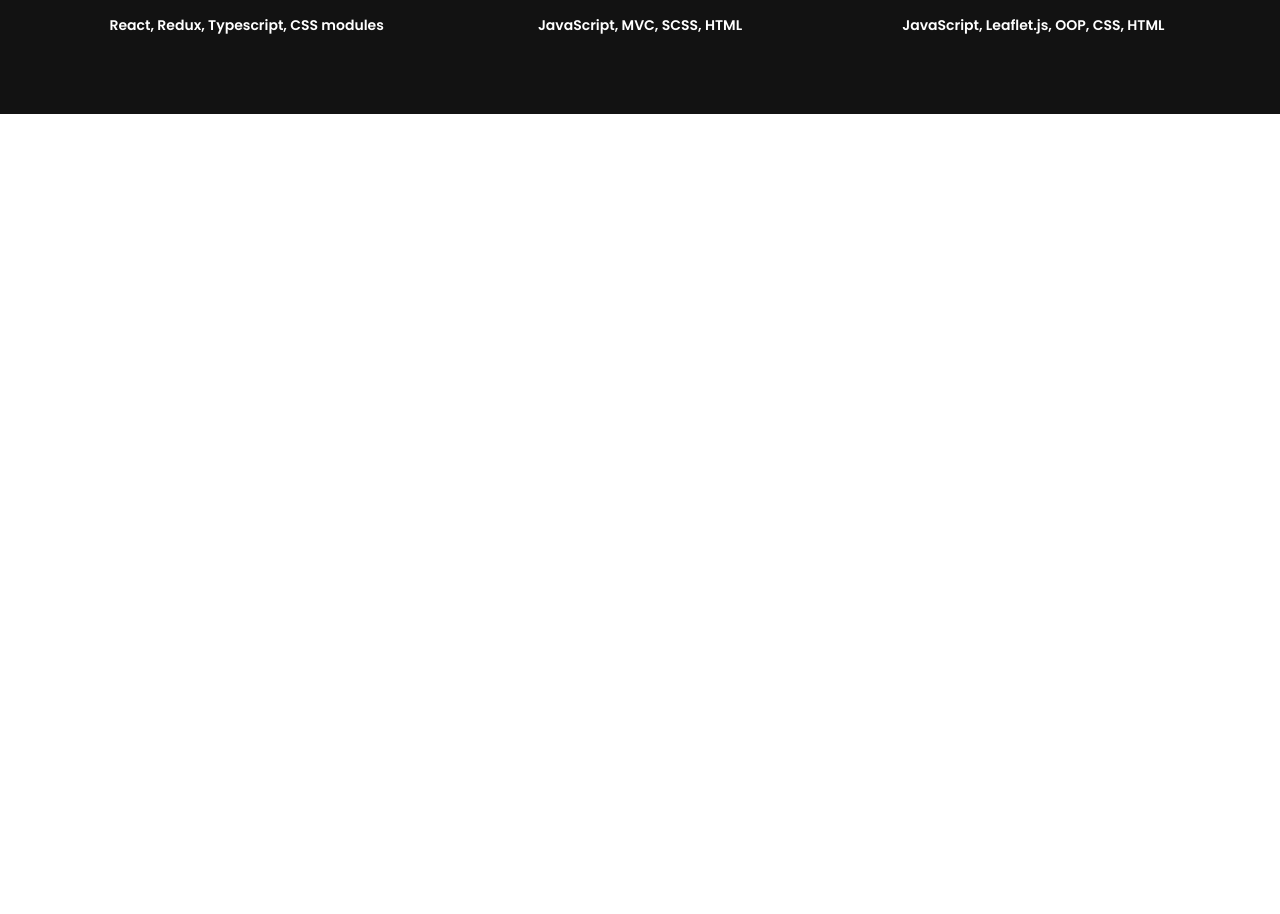
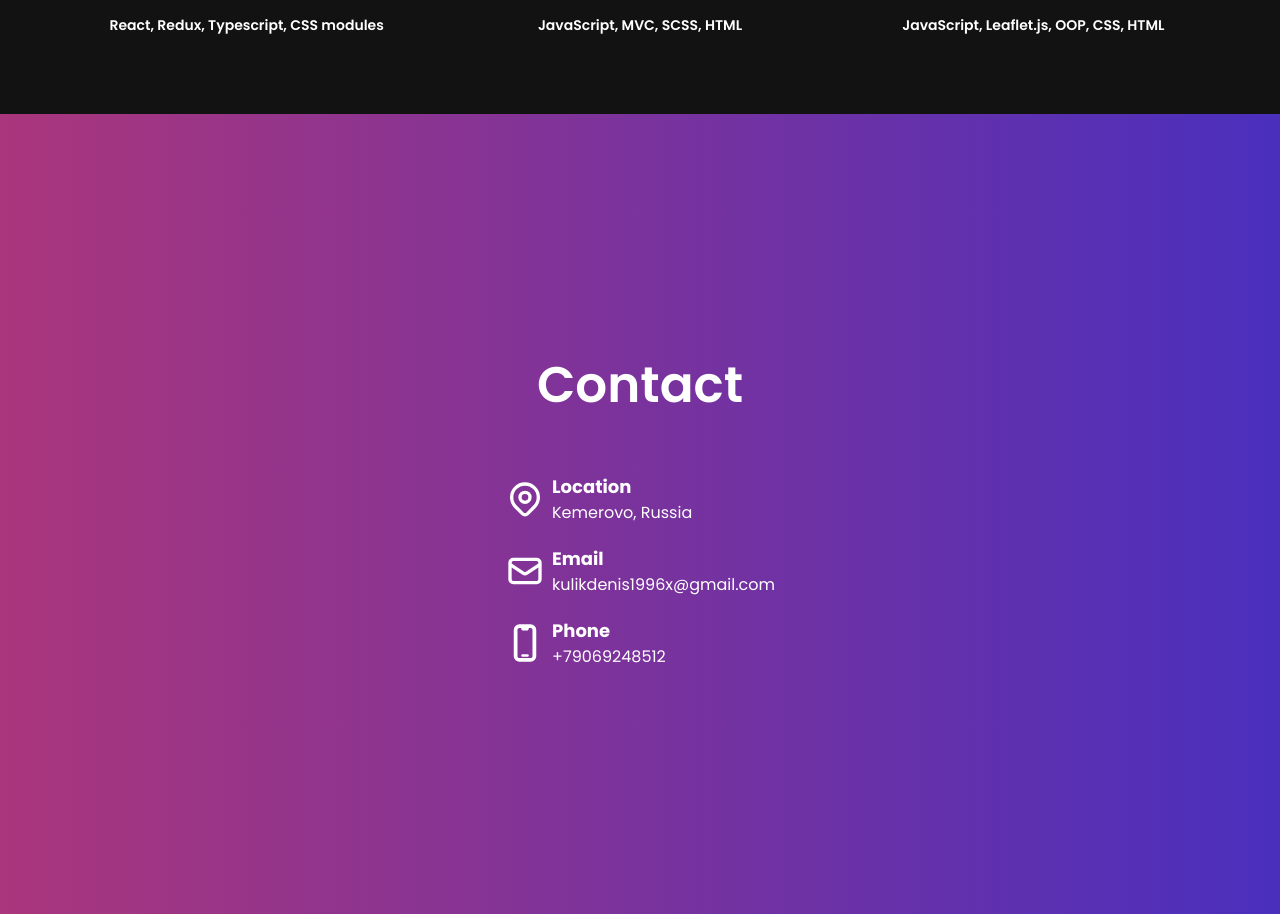
Before and after one commit to DenisKulik/frontend-developer-portfolio, a React (Vite) app: page / in a window 1280 px wide. Shown: the part 2327-3241 px from the top of the page. Before the commit the page ends 2441 px from the top, so only its background shows below. Built offline with nearby package versions, Linux system fonts and the light colour scheme.

Commit message:
add Contact section with info about me

```diff
--- a/src/App.tsx
+++ b/src/App.tsx
@@ -6,6 +6,7 @@ import SkillsContext from './context/SkillsContext.ts';
 import { projects, skills } from './data/data.ts';
 import Projects from './layout/Projects';
 import ProjectsContext from './context/ProjectsContext.ts';
+import Contact from './layout/Contact';
 
 const App = () => {
     return (
@@ -16,6 +17,7 @@ const App = () => {
                     <Home />
                     <Skills />
                     <Projects />
+                    <Contact />
                 </AppWrapper>
             </ProjectsContext.Provider>
         </SkillsContext.Provider>
--- /dev/null
+++ b/src/components/InfoItem/InfoItemStyles.ts
@@ -0,0 +1,24 @@
+import styled from 'styled-components';
+
+export const StyledInfoItem = styled.div`
+  display: flex;
+  align-items: center;
+  gap: 0.7rem;
+`;
+
+export const InfoBody = styled.div`
+`;
+
+export const Title = styled.h5`
+  font-size: 1.8rem;
+`;
+
+export const Description = styled.span`
+  font-size: 1.6rem;
+`;
+
+export const Link = styled.a`
+  font-size: 1.6rem;
+  text-decoration: none;
+  color: white;
+`;
--- /dev/null
+++ b/src/components/InfoItem/index.tsx
@@ -0,0 +1,41 @@
+import React from 'react';
+import { IconType } from 'react-icons';
+import Icon from '../Icon';
+import {
+    Description, InfoBody, Link, StyledInfoItem, Title
+} from './InfoItemStyles.ts';
+
+type InfoItemPropsType = {
+    title: string
+    icon: IconType
+    size: string
+    color: string
+    description?: string
+    linkType?: string
+    linkText?: string
+}
+
+const InfoItem: React.FC<InfoItemPropsType> = (props) => {
+    const { title, icon, size, color, ...restProps } = props;
+
+    return (
+        <StyledInfoItem>
+            <Icon icon={icon} size={size} color={color} />
+            <InfoBody>
+                <Title>{title}</Title>
+                {
+                    restProps.linkType ? (
+                        <Link
+                            href={`${restProps.linkType}:${restProps.linkText}`}>
+                            {restProps.linkText}
+                        </Link>
+                    ) : (
+                        <Description>{restProps.description}</Description>
+                    )
+                }
+            </InfoBody>
+        </StyledInfoItem>
+    );
+};
+
+export default InfoItem;
--- /dev/null
+++ b/src/layout/Contact/ContactStyles.ts
@@ -0,0 +1,24 @@
+import styled from 'styled-components';
+
+export const ContactWrapper = styled.section`
+  min-height: 100vh;
+  display: flex;
+  justify-content: center;
+  align-items: center;
+  padding: 5rem 0;
+  background: linear-gradient(90deg, ${props => props.theme.colors.primary}, ${props => props.theme.colors.secondary});
+`
+
+export const ContactInner = styled.div`
+  display: flex;
+  justify-content: center;
+  align-items: center;
+  gap: 2rem;
+`
+
+export const InfoAboutMe = styled.div`
+  display: flex;
+  flex-direction: column;
+  gap: 2rem;
+  padding: 1rem;
+`
--- /dev/null
+++ b/src/layout/Contact/index.tsx
@@ -0,0 +1,45 @@
+import Container from '../Container';
+import Heading from '../../components/Heading';
+import { ContactInner, ContactWrapper, InfoAboutMe } from './ContactStyles.ts';
+import { HiOutlineLocationMarker, HiOutlineMail } from 'react-icons/hi';
+import InfoItem from '../../components/InfoItem';
+import { HiDevicePhoneMobile } from 'react-icons/hi2';
+
+const Contact = () => {
+    return (
+        <ContactWrapper>
+            <Container>
+                <Heading>Contact</Heading>
+                <ContactInner>
+                    <InfoAboutMe>
+                        <InfoItem
+                            title="Location"
+                            icon={HiOutlineLocationMarker}
+                            size="4rem"
+                            color="white"
+                            description="Kemerovo, Russia"
+                        />
+                        <InfoItem
+                            title="Email"
+                            icon={HiOutlineMail}
+                            size="4rem"
+                            color="white"
+                            linkType="mailto"
+                            linkText="kulikdenis1996x@gmail.com"
+                        />
+                        <InfoItem
+                            title="Phone"
+                            icon={HiDevicePhoneMobile}
+                            size="4rem"
+                            color="white"
+                            linkType="tel"
+                            linkText="+79069248512"
+                        />
+                    </InfoAboutMe>
+                </ContactInner>
+            </Container>
+        </ContactWrapper>
+    );
+};
+
+export default Contact;
```
